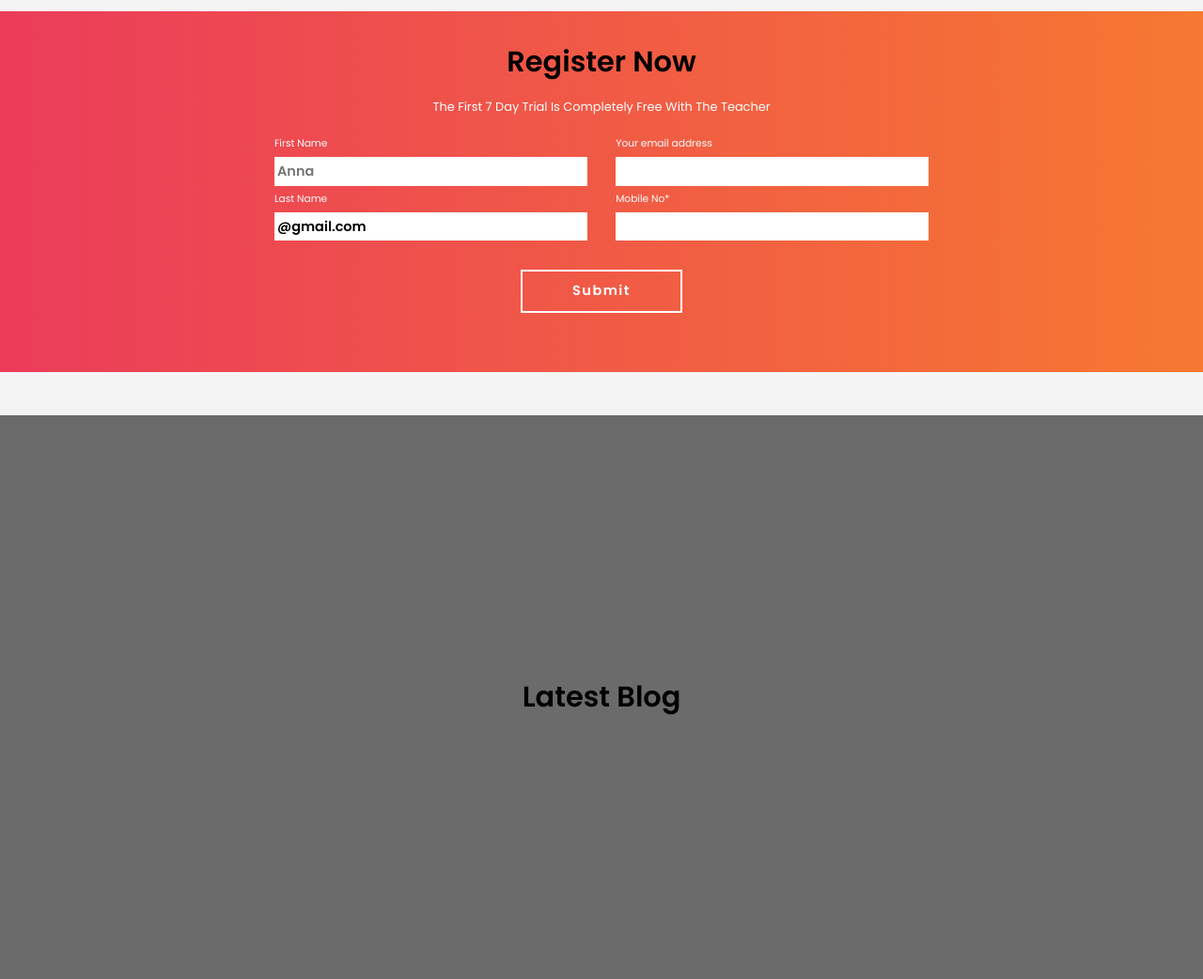
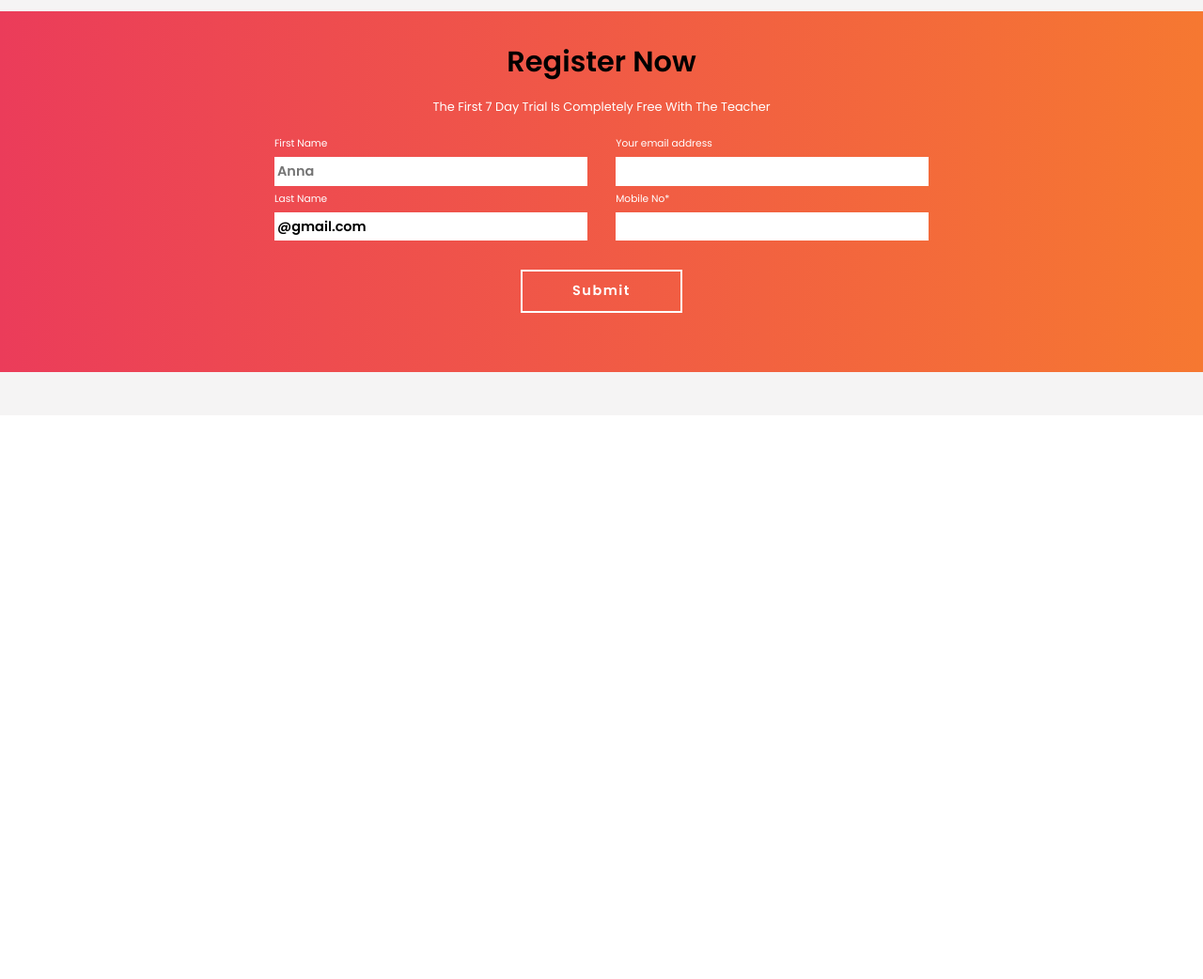
Before and after one commit to Djcini-HUN/Gutim-Project, a plain HTML site: page index.html in a window 1280 px wide. Shown: the part 3862-4904 px from the top of the page at 94% size. After the commit the page ends 4304 px from the top, so only its background shows below. Drawn offline with Linux system fonts and the light colour scheme.

Commit message:
Update index.html

```diff
--- a/index.html
+++ b/index.html
@@ -297,10 +297,5 @@
 
         </div>
     </section>
-
-
-    <section class="blog flex-r">
-        <span class="black story-title poppins-semibold ">Latest Blog</span>
-    </section>
 </body>
 </html>
```
